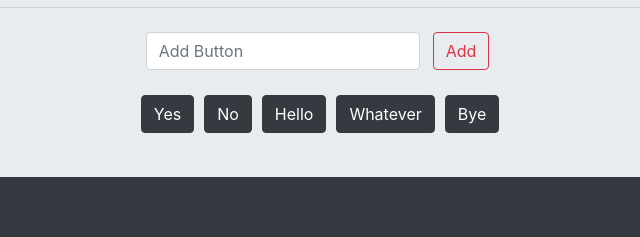
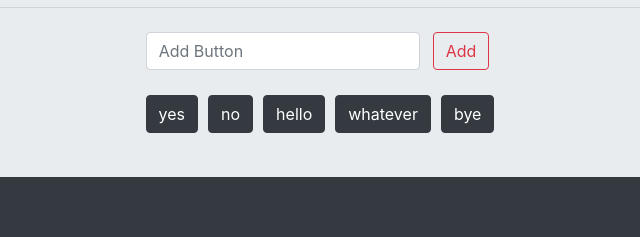
Before and after one commit to whereispolaris/giphy-api-app, a plain HTML site: page index.html in a window 1280 px wide. Shown: the part 142-379 px from the top of the page, 320-960 px from the left. Drawn offline with nearby package versions, Linux system fonts and the light colour scheme; no server answers.

Commit message:
Created function that renders the buttons dynamically from the 'topics' array.

```diff
--- a/assets/js/app.js
+++ b/assets/js/app.js
@@ -16,9 +16,10 @@
 
 
 // TO DO
-// Buil Static Components first.
-// Set Up API Connection.
-// Generate loop that adds buttons from array to page.
+// Buil Static Components first. - DONE
+// Set Up API Connection. - DONE
+// Generate loop that adds buttons from array to page. - DONE
+// Create function that allows user to add more buttons to array.
 
 
 // SETUP VARIABLES
@@ -30,6 +31,16 @@ var numResults = 10;
 
 // FUNCTIONS
 //==============================================
+function renderButtons() {
+    topics.forEach(function (element) {
+        var topicBtn = $("<button>");
+        topicBtn.addClass("topic-button  btn btn-dark");
+        topicBtn.attr("id", element);
+        topicBtn.attr("type", "button");
+        topicBtn.text(element);
+        $("#buttonDisplay").append(topicBtn);
+    })
+}
 
 // AJAX API
 $.ajax({
@@ -37,6 +48,7 @@ $.ajax({
     method: "GET"
 }).then(function (response) {
     console.log(response.data[0].images.original.url);
+    console.log(response.data.length);
 });
 
 // renderButtons() - Checks items in array and creates buttons for each.
@@ -47,3 +59,7 @@ $.ajax({
 //==============================================
 
 // displayGifs() - Function that shows all the images on still mode to page
+
+
+
+renderButtons();
--- a/index.html
+++ b/index.html
@@ -27,11 +27,7 @@
             <button class="btn btn-outline-danger my-2 my-sm-0" type="submit">Add</button>
         </form>
         <div class="d-flex justify-content-center" id="buttonDisplay">
-            <button type="button" class="btn btn-dark">Yes</button>
-            <button type="button" class="btn btn-dark">No</button>
-            <button type="button" class="btn btn-dark">Hello</button>
-            <button type="button" class="btn btn-dark">Whatever</button>
-            <button type="button" class="btn btn-dark">Bye</button>
+            <!-- buttons from array will render here -->
         </div>
     </div>
     <div class="container-fluid bg-dark ">
```
